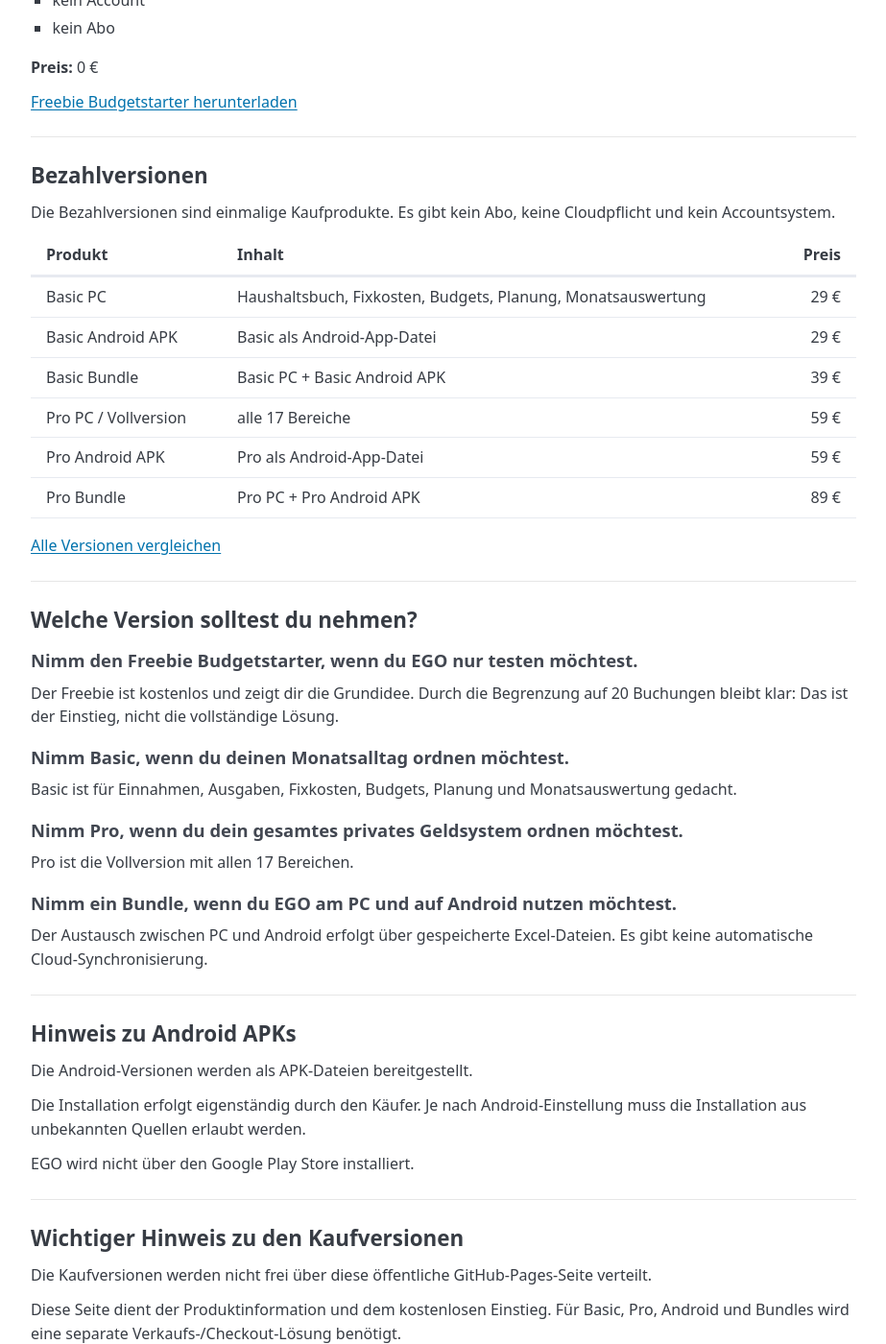
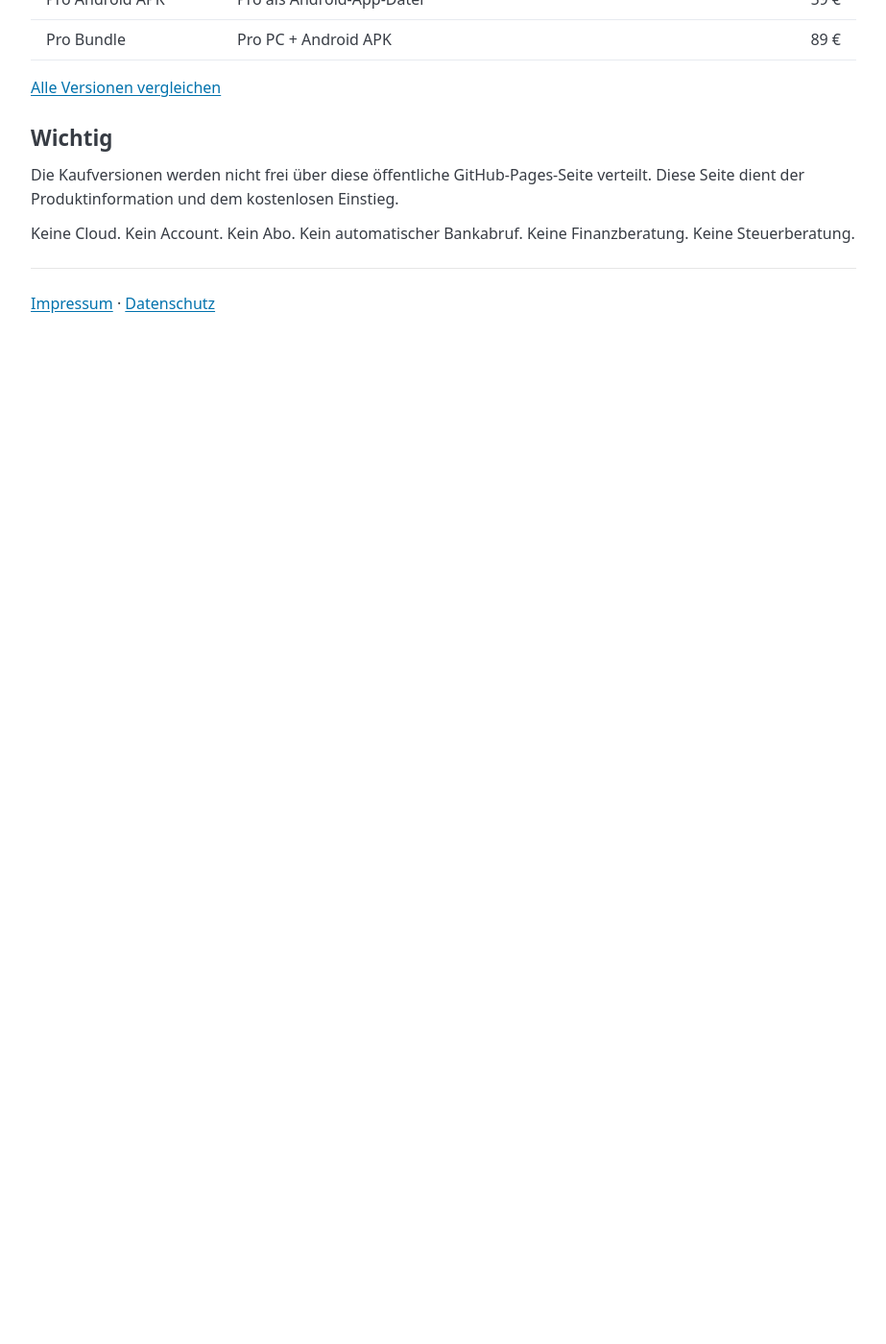
Before and after one commit to gluecklich-tools/einfach-geld-ordnen, a Jekyll site: the page built from seiten/downloads.md, in a window 1280 px wide and 1400 px high, scrolled down 680 px. Shown: the whole window at 96% size, without its empty margins (178-1101 px from the left). Built offline with Jekyll 4.4.1, drawn with Linux system fonts in a browser that asks for light colours; after the commit the page ends 1040 px from its top, so only the background shows below that; some of the changed text lies outside the part shown.

Commit message:
Kernseiten mit sauberem Frontmatter neu schreiben

```diff
--- a/_layouts/default.html
+++ b/_layouts/default.html
@@ -1,38 +1,17 @@
 <!doctype html>
 <html lang="de">
 <head>
-  {% comment %}EGO_META_DESC_FALLBACK_V1{% endcomment %}
-  {% assign _meta_desc = page.description | default: site.description | default: "Ordne deine Finanzen in 15 Minuten. Kostenlose Haushaltsbuch Vorlage, klare Struktur statt App-Chaos." %}
   <meta charset="utf-8">
   <meta name="viewport" content="width=device-width, initial-scale=1">
   <title>{{ page.title | escape }} · {{ site.title | escape }}</title>
-
-      <link rel="canonical" href="{{ page.url | absolute_url }}">
-  {% if page.sitemap == false %}
-  <meta name="robots" content="noindex,follow">
-  {% endif %}
-<meta property="og:site_name" content="{{ site.title | escape }}">
-  <meta property="og:title" content="{{ page.title | escape }} · {{ site.title | escape }}">
-  <meta property="og:description" content="{{ _meta_desc | escape }}">
-  <meta property="og:type" content="website">
-  <meta property="og:url" content="{{ page.url | absolute_url }}">
-
-  <meta name="twitter:card" content="summary">
-  <meta name="twitter:title" content="{{ page.title | escape }} · {{ site.title | escape }}">
-  <meta name="twitter:description" content="{{ _meta_desc | escape }}">
-
+  <meta name="description" content="{{ page.description | default: site.description | escape }}">
   <link rel="stylesheet" href="{{ '/assets/css/pico.min.css' | relative_url }}">
   <link rel="stylesheet" href="{{ '/assets/css/main.css' | relative_url }}">
-  <meta name="description" content="{{ _meta_desc | escape }}">
-
-  {% include cf_web_analytics.html %}
 </head>
 <body>
-  <header class="container">
-    <nav>
-  <ul>
-    <li><a href="{{ '/' | relative_url }}"><strong>Einfach Geld ordnen</strong></a></li>
-  </ul>
+<main class="container">
+<nav>
+  <ul><li><a href="{{ '/' | relative_url }}"><strong>Einfach Geld ordnen</strong></a></li></ul>
   <ul>
     <li><a href="{{ '/' | relative_url }}">Start</a></li>
     <li><a href="{{ '/seiten/freebie.html' | relative_url }}">Freebie</a></li>
@@ -41,17 +20,9 @@
     <li><a href="{{ '/seiten/vollversion.html' | relative_url }}">Pro / Vollversion</a></li>
   </ul>
 </nav>
-  </header>
-
-  <main class="container">
-    {{ content }}
-  </main>
-
-  <footer class="container">
-    <small>
-      <a href="{{ '/seiten/impressum.html' | relative_url }}">Impressum</a> ·
-      <a href="{{ '/seiten/datenschutz.html' | relative_url }}">Datenschutz</a>
-    </small>
-  </footer>
+{{ content }}
+<hr>
+<p><a href="{{ '/seiten/impressum.html' | relative_url }}">Impressum</a> · <a href="{{ '/seiten/datenschutz.html' | relative_url }}">Datenschutz</a></p>
+</main>
 </body>
 </html>
--- a/seiten/downloads.md
+++ b/seiten/downloads.md
@@ -1,111 +1,39 @@
 ---
 layout: default
 title: "EGO Downloads"
-description: "EGO kostenlos testen und die Produktversionen vergleichen: Freebie Budgetstarter, Basic, Pro, Android APK und Bundles."
+description: "EGO kostenlos testen und Produktversionen vergleichen: Freebie Budgetstarter, Basic, Pro, Android APK und Bundles."
 permalink: /seiten/downloads.html
 ---
 
 # EGO Downloads
 
-Hier findest du den kostenlosen Einstieg in EGO und die Übersicht der verfügbaren Produktversionen.
-
-EGO ist eine lokale Finanz-App/Web-App mit Excel-Datei-Datenmodus. Du nutzt EGO ohne Cloud, ohne Account, ohne Abo und ohne Serverpflicht.
-
----
+Hier findest du den kostenlosen Einstieg in EGO und die Übersicht der Produktversionen.
 
 ## Kostenlos testen: Freebie Budgetstarter
 
-Der Freebie Budgetstarter ist die kostenlose Einstiegsversion von EGO.
-
-Er ist auf maximal 20 Buchungen begrenzt und zeigt dir, wie EGO funktioniert. Er ist bewusst kein Ersatz für Basic oder Pro.
-
-**Enthalten:**
-
-- lokale Einstiegsversion
-- maximal 20 Buchungen
-- Datei speichern
-- Datei laden
-- Excel-Datei-Datenmodus
-- keine Cloud
-- kein Account
-- kein Abo
+Der Freebie Budgetstarter ist die kostenlose Einstiegsversion von EGO. Er ist auf maximal 20 Buchungen begrenzt und bewusst kein Ersatz für Basic oder Pro.
 
 **Preis:** 0 €
 
-{% assign freebie_file = "/downloads/bundles/EGO_APP_FREEBIE_BUDGETSTARTER_RC7_DATEN_DATEI_MODUS.zip" %}
-
-[Freebie Budgetstarter herunterladen]({{ freebie_file | relative_url }})
+[Freebie Budgetstarter herunterladen]({{ '/downloads/bundles/EGO_APP_FREEBIE_BUDGETSTARTER_RC7_DATEN_DATEI_MODUS.zip' | relative_url }})
 
 ---
 
 ## Bezahlversionen
 
-Die Bezahlversionen sind einmalige Kaufprodukte. Es gibt kein Abo, keine Cloudpflicht und kein Accountsystem.
-
 | Produkt | Inhalt | Preis |
 |---|---|---:|
 | Basic PC | Haushaltsbuch, Fixkosten, Budgets, Planung, Monatsauswertung | 29 € |
 | Basic Android APK | Basic als Android-App-Datei | 29 € |
-| Basic Bundle | Basic PC + Basic Android APK | 39 € |
+| Basic Bundle | Basic PC + Android APK | 39 € |
 | Pro PC / Vollversion | alle 17 Bereiche | 59 € |
 | Pro Android APK | Pro als Android-App-Datei | 59 € |
-| Pro Bundle | Pro PC + Pro Android APK | 89 € |
+| Pro Bundle | Pro PC + Android APK | 89 € |
 
 [Alle Versionen vergleichen]({{ '/seiten/versionen.html' | relative_url }})
 
----
+## Wichtig
 
-## Welche Version solltest du nehmen?
+Die Kaufversionen werden nicht frei über diese öffentliche GitHub-Pages-Seite verteilt. Diese Seite dient der Produktinformation und dem kostenlosen Einstieg.
 
-### Nimm den Freebie Budgetstarter, wenn du EGO nur testen möchtest.
-
-Der Freebie ist kostenlos und zeigt dir die Grundidee. Durch die Begrenzung auf 20 Buchungen bleibt klar: Das ist der Einstieg, nicht die vollständige Lösung.
-
-### Nimm Basic, wenn du deinen Monatsalltag ordnen möchtest.
-
-Basic ist für Einnahmen, Ausgaben, Fixkosten, Budgets, Planung und Monatsauswertung gedacht.
-
-### Nimm Pro, wenn du dein gesamtes privates Geldsystem ordnen möchtest.
-
-Pro ist die Vollversion mit allen 17 Bereichen.
-
-### Nimm ein Bundle, wenn du EGO am PC und auf Android nutzen möchtest.
-
-Der Austausch zwischen PC und Android erfolgt über gespeicherte Excel-Dateien. Es gibt keine automatische Cloud-Synchronisierung.
-
----
-
-## Hinweis zu Android APKs
-
-Die Android-Versionen werden als APK-Dateien bereitgestellt.
-
-Die Installation erfolgt eigenständig durch den Käufer. Je nach Android-Einstellung muss die Installation aus unbekannten Quellen erlaubt werden.
-
-EGO wird nicht über den Google Play Store installiert.
-
----
-
-## Wichtiger Hinweis zu den Kaufversionen
-
-Die Kaufversionen werden nicht frei über diese öffentliche GitHub-Pages-Seite verteilt.
-
-Diese Seite dient der Produktinformation und dem kostenlosen Einstieg. Für Basic, Pro, Android und Bundles wird eine separate Verkaufs-/Checkout-Lösung benötigt.
-
----
-
-## Kein Abo. Keine Cloud. Kein Account.
-
-EGO ist bewusst lokal aufgebaut.
-
-Das bedeutet:
-
-- keine Anmeldung
-- keine Cloudpflicht
-- kein Serverkonto
-- kein Abo
-- kein automatischer Bankabruf
-- kein Online-Banking
-- keine Finanzberatung
-- keine Steuerberatung
-
-Du kaufst bzw. lädst eine Datei und nutzt EGO eigenständig.
+Keine Cloud. Kein Account. Kein Abo. Kein automatischer Bankabruf. Keine Finanzberatung. Keine Steuerberatung.
```
Also changed, not shown: index.md (+14 -107 lines).
